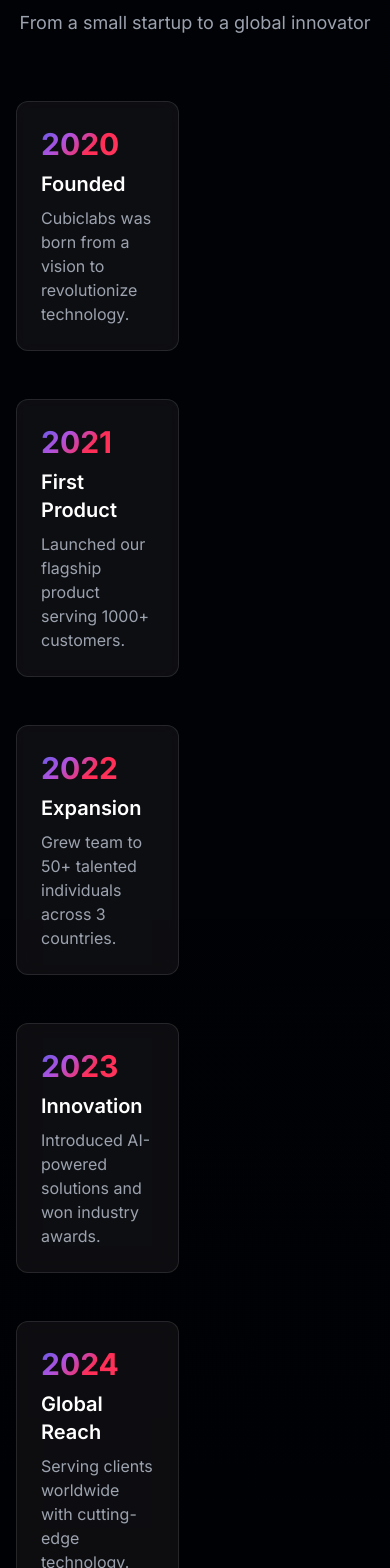
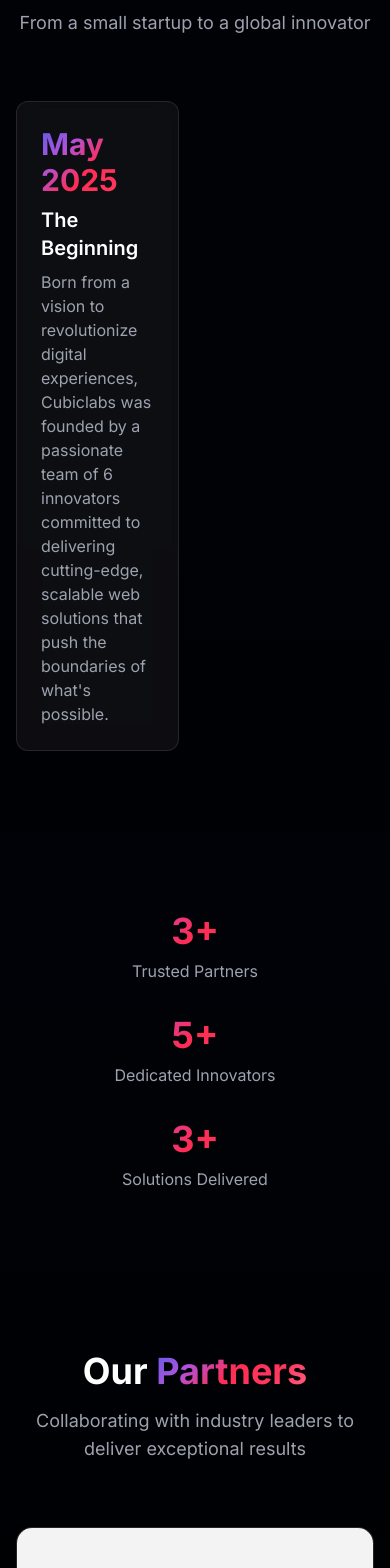
Before and after one commit to bmburhan22/cubiclabs, a Next.js app: page /about in a window 390 px wide. Shown: the part 2820-4388 px from the top of the page. Built offline with nearby package versions, Linux system fonts and the light colour scheme.

Commit message:
appostrophe

```diff
--- a/app/about/page.tsx
+++ b/app/about/page.tsx
@@ -2,6 +2,7 @@
 
 import { motion } from 'framer-motion';
 import { Target, Eye, Users, Award, Rocket, Heart } from 'lucide-react';
+import Image from 'next/image';
 
 const values = [
   {
@@ -27,11 +28,11 @@
 ];
 
 const timeline = [
-  { year: '2020', title: 'Founded', description: 'Cubiclabs was born from a vision to revolutionize technology.' },
-  { year: '2021', title: 'First Product', description: 'Launched our flagship product serving 1000+ customers.' },
-  { year: '2022', title: 'Expansion', description: 'Grew team to 50+ talented individuals across 3 countries.' },
-  { year: '2023', title: 'Innovation', description: 'Introduced AI-powered solutions and won industry awards.' },
-  { year: '2024', title: 'Global Reach', description: 'Serving clients worldwide with cutting-edge technology.' },
+  {
+    year: 'May 2025',
+    title: 'The Beginning',
+    description: 'Born from a vision to revolutionize digital experiences, Cubiclabs was founded by a passionate team of 6 innovators committed to delivering cutting-edge, scalable web solutions that push the boundaries of what\'s possible.'
+  },
 ];
 
 export default function AboutPage() {
@@ -202,12 +203,11 @@
       {/* Stats Section */}
       <section className="py-20">
         <div className="max-w-7xl mx-auto px-4 sm:px-6 lg:px-8">
-          <div className="grid grid-cols-2 md:grid-cols-4 gap-8">
+          <div className="grid grid-cols-1 md:grid-cols-3 gap-8 max-w-4xl mx-auto">
             {[
-              { number: '5+', label: 'Years Experience' },
-              { number: '1000+', label: 'Happy Clients' },
-              { number: '50+', label: 'Team Members' },
-              { number: '100+', label: 'Projects Delivered' },
+              { number: '3+', label: 'Trusted Partners' },
+              { number: '5+', label: 'Dedicated Innovators' },
+              { number: '3+', label: 'Solutions Delivered' },
             ].map((stat, index) => (
               <motion.div
                 key={stat.label}
@@ -258,9 +258,11 @@
               className="glass p-16 rounded-2xl flex items-center justify-center hover:bg-white/5 transition-all group aspect-square relative overflow-hidden"
             >
               <div className="absolute inset-0 bg-white/95 group-hover:bg-white transition-colors"></div>
-              <img
+              <Image
                 src="/images/armada.svg"
                 alt="Armada Delivery"
+                width={300}
+                height={96}
                 className="w-full h-auto max-h-24 object-contain relative z-10"
               />
             </motion.a>
@@ -277,9 +279,11 @@
               className="glass p-16 rounded-2xl flex items-center justify-center hover:bg-white/5 transition-all group aspect-square relative overflow-hidden"
             >
               <div className="absolute inset-0 bg-white/95 group-hover:bg-white transition-colors"></div>
-              <img
+              <Image
                 src="/images/upayments.svg"
                 alt="Upayments"
+                width={300}
+                height={96}
                 className="w-full h-auto max-h-24 object-contain relative z-10"
               />
             </motion.a>
@@ -315,9 +319,11 @@
               className="glass p-16 rounded-2xl flex items-center justify-center hover:bg-white/5 transition-all w-full max-w-md aspect-square relative overflow-hidden"
             >
               <div className="absolute inset-0 bg-white/95 hover:bg-white transition-colors"></div>
-              <img
+              <Image
                 src="/images/miro.png"
                 alt="Miro"
+                width={300}
+                height={96}
                 className="w-full h-auto max-h-24 object-contain relative z-10"
               />
             </motion.div>
--- a/app/services/page.tsx
+++ b/app/services/page.tsx
@@ -97,7 +97,7 @@
               Ready to Get <span className="text-gradient">Started</span>?
             </h2>
             <p className="text-gray-300 text-lg mb-8">
-              Let's discuss how we can help bring your vision to life
+              Let&apos;s discuss how we can help bring your vision to life
             </p>
             <Link href="/contact">
               <motion.button
```
